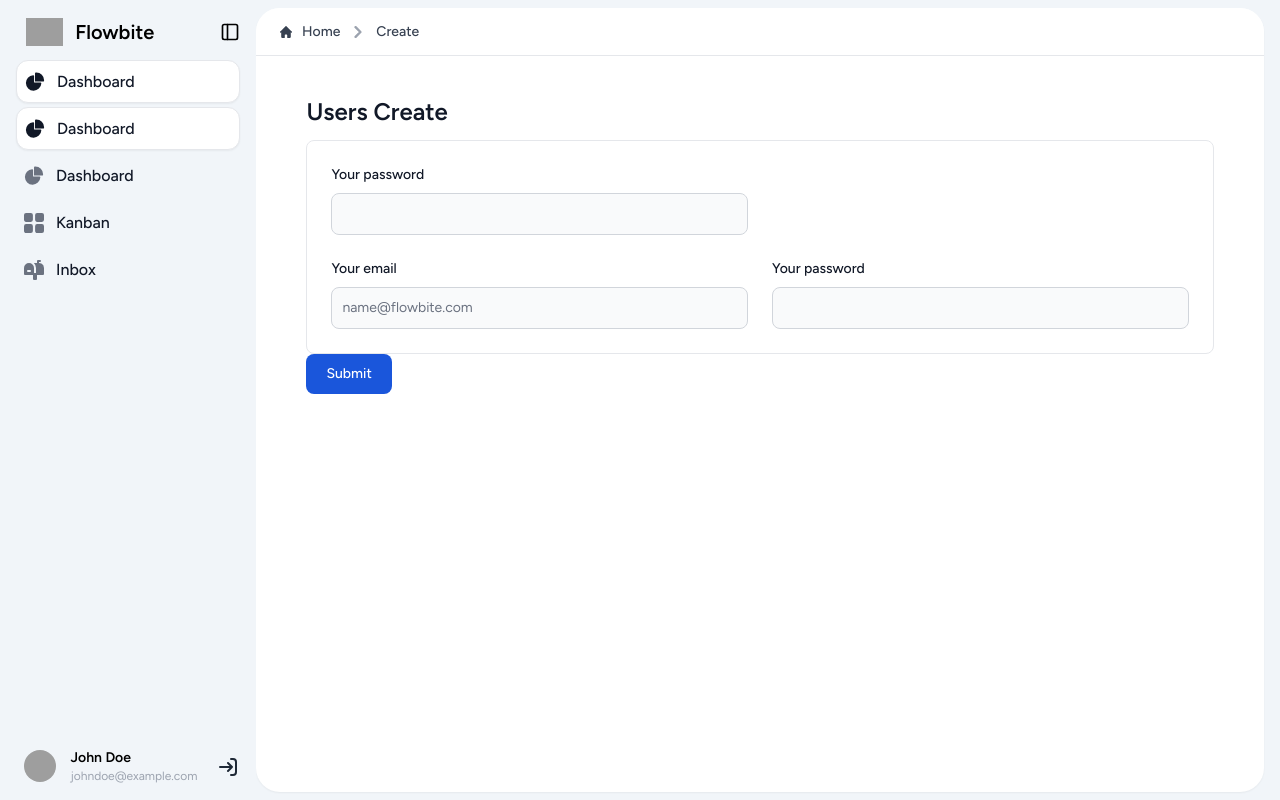
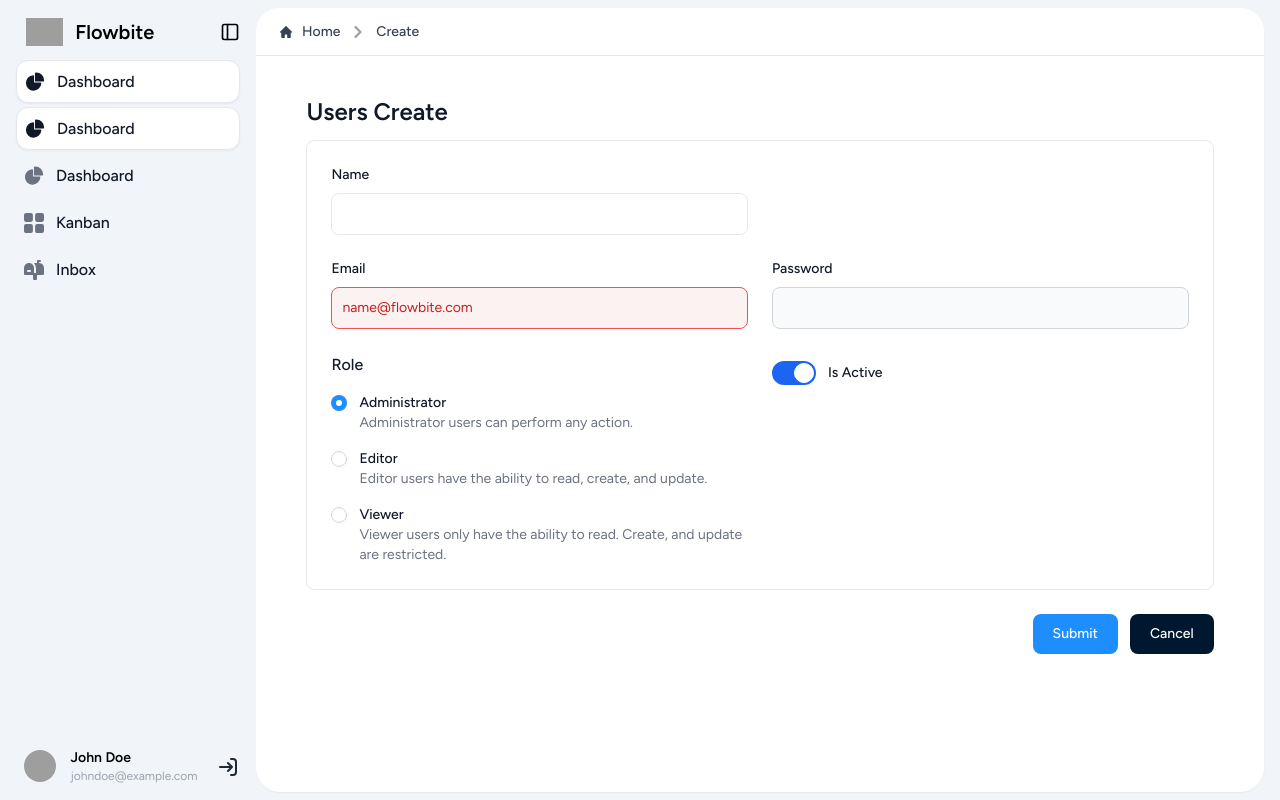
Before and after one commit to PhoneMyatKyaw-hmm/dashboard, a Laravel app: page /users/create in a window 1280 px wide. Run offline with Laravel 12, Linux system fonts and the light colour scheme; a user stored in the database is signed in; data comes from the database, SQL or seed files in the repository; style sheets or scripts are compiled from the project's sources; grey boxes are pictures that could not be loaded.

Commit message:
update user create page

```diff
--- a/resources/views/admin/users/create.blade.php
+++ b/resources/views/admin/users/create.blade.php
@@ -22,17 +22,84 @@
                     <div class="grid grid-cols-2 gap-6 p-6">
 
                         <div class="col-start-1">
-                            <label for="password" class="block mb-2 text-sm font-medium text-gray-900 dark:text-white">Your password</label>
+                            <label for="name" class="{{ $errors->get('name') ? 'text-red-700' : 'text-gray-900' }} block mb-2 text-sm font-medium">Name</label>
+                            <input type="name" id="name"
+                                    class="
+                                    {{-- {{ true ? 'bg-red-50 border-red-500 text-red-900 placeholder-red-700 focus:ring-red-500 focus:border-red-500' : 'bg-gray-50 border-gray-300 text-gray-900 focus:ring-primary focus:border-primary' }} --}}
+                                    border text-sm rounded-lg block w-full p-2.5 focus:ring-blue-500 focus:border-blue-500" required />
+                            @if ($errors->get('name'))
+                                <p class="mt-2 text-sm  text-red-600 ">
+                                    <span>{{ $errors->first('name') }}</span>
+                                </p>
+                            @endif
+                        </div>
+                        {{-- <div>
+                            <label for="username-error" class="block mb-2 text-sm font-medium text-red-700 dark:text-red-500">Your name</label>
+                            <input type="text" id="username-error" class="bg-red-50 border border-red-500 text-red-900 placeholder-red-700 text-sm rounded-lg focus:ring-red-500 dark:bg-gray-700 focus:border-red-500 block w-full p-2.5 dark:text-red-500 dark:placeholder-red-500 dark:border-red-500" placeholder="Bonnie Green">
+                            <p class="mt-2 text-sm text-red-600 dark:text-red-500"><span class="font-medium">Oops!</span> Username already taken!</p>
+                        </div> --}}
+
+                        <div class="col-start-1">
+                            <label for="email" class="block mb-2 text-sm font-medium text-gray-900 dark:text-white">Email</label>
+                            <input type="email" id="email"
+                                    class="
+                                    {{ true ? 'bg-red-50 border-red-500 text-red-900 placeholder-red-700 focus:ring-red-500 focus:border-red-500' : 'bg-gray-50 border-gray-300 text-gray-900 focus:ring-primary focus:border-primary' }}
+                                    text-sm rounded-lg block w-full p-2.5" placeholder="name@flowbite.com" required />
+                        </div>
+                        <div class="">
+                            <label for="password" class="block mb-2 text-sm font-medium text-gray-900 dark:text-white">Password</label>
                             <input type="password" id="password" class="bg-gray-50 border border-gray-300 text-gray-900 text-sm rounded-lg focus:ring-blue-500 focus:border-blue-500 block w-full p-2.5 dark:bg-gray-700 dark:border-gray-600 dark:placeholder-gray-400 dark:text-white dark:focus:ring-blue-500 dark:focus:border-blue-500" required />
                         </div>
+
                         <div class="col-start-1">
-                            <label for="email" class="block mb-2 text-sm font-medium text-gray-900 dark:text-white">Your email</label>
-                            <input type="email" id="email" class="bg-gray-50 border border-gray-300 text-gray-900 text-sm rounded-lg focus:ring-blue-500 focus:border-blue-500 block w-full p-2.5 dark:bg-gray-700 dark:border-gray-600 dark:placeholder-gray-400 dark:text-white dark:focus:ring-blue-500 dark:focus:border-blue-500" placeholder="name@flowbite.com" required />
+                            <div class="space-y-4">
+                              <h3 class="text-base font-medium text-gray-900 mb-4">Role</h3>
+
+                              <div class="space-y-4">
+                                <!-- Administrator Option -->
+                                <label class="flex items-start">
+                                  <div class="flex items-center h-5">
+                                    <input type="radio" name="role" checked class="h-4 w-4 text-primary border-gray-300 focus:ring-primary">
+                                  </div>
+                                  <div class="ml-3">
+                                    <span class="block text-sm font-medium text-gray-900">Administrator</span>
+                                    <span class="block text-sm text-gray-500">Administrator users can perform any action.</span>
+                                  </div>
+                                </label>
+
+                                <!-- Editor Option -->
+                                <label class="flex items-start">
+                                  <div class="flex items-center h-5">
+                                    <input type="radio" name="role" class="h-4 w-4 text-primary border-gray-300 focus:ring-primary">
+                                  </div>
+                                  <div class="ml-3">
+                                    <span class="block text-sm font-medium text-gray-900">Editor</span>
+                                    <span class="block text-sm text-gray-500">Editor users have the ability to read, create, and update.</span>
+                                  </div>
+                                </label>
+
+                                <!-- Viewer Option -->
+                                <label class="flex items-start">
+                                  <div class="flex items-center h-5">
+                                    <input type="radio" name="role" class="h-4 w-4 text-primary border-gray-300 focus:ring-primary">
+                                  </div>
+                                  <div class="ml-3">
+                                    <span class="block text-sm font-medium text-gray-900">Viewer</span>
+                                    <span class="block text-sm text-gray-500">Viewer users only have the ability to read. Create, and update are restricted.</span>
+                                  </div>
+                                </label>
+                              </div>
+                            </div>
                         </div>
-                        <div class="">
-                            <label for="password" class="block mb-2 text-sm font-medium text-gray-900 dark:text-white">Your password</label>
-                            <input type="password" id="password" class="bg-gray-50 border border-gray-300 text-gray-900 text-sm rounded-lg focus:ring-blue-500 focus:border-blue-500 block w-full p-2.5 dark:bg-gray-700 dark:border-gray-600 dark:placeholder-gray-400 dark:text-white dark:focus:ring-blue-500 dark:focus:border-blue-500" required />
+
+                        <div class="mt-2">
+                            <label class="inline-flex items-center cursor-pointer">
+                                <input type="checkbox" value="" class="sr-only peer" checked>
+                                <div class="relative w-11 h-6 bg-gray-200 rounded-full peer peer-focus:ring-4 peer-focus:ring-blue-300 dark:peer-focus:ring-blue-800 dark:bg-gray-700 peer-checked:after:translate-x-full rtl:peer-checked:after:-translate-x-full peer-checked:after:border-white after:content-[''] after:absolute after:top-0.5 after:start-[2px] after:bg-white after:border-gray-300 after:border after:rounded-full after:h-5 after:w-5 after:transition-all dark:border-gray-600 peer-checked:bg-blue-600 dark:peer-checked:bg-blue-600"></div>
+                                <span class="ms-3 text-sm font-medium text-gray-900 dark:text-gray-300">Is Active</span>
+                            </label>
                         </div>
+
                         {{-- <div class="flex items-start mb-5">
                             <div class="flex items-center h-5">
                                 <input id="remember" type="checkbox" value="" class="w-4 h-4 border border-gray-300 rounded-sm bg-gray-50 focus:ring-3 focus:ring-blue-300 dark:bg-gray-700 dark:border-gray-600 dark:focus:ring-blue-600 dark:ring-offset-gray-800 dark:focus:ring-offset-gray-800" required />
@@ -41,21 +108,12 @@
                         </div> --}}
                     </div>
                 </div>
-                <button type="submit" class="text-white bg-blue-700 hover:bg-blue-800 focus:ring-4 focus:outline-none focus:ring-blue-300 font-medium rounded-lg text-sm w-full sm:w-auto px-5 py-2.5 text-center dark:bg-blue-600 dark:hover:bg-blue-700 dark:focus:ring-blue-800">Submit</button>
+                <div class="flex mt-6 justify-end gap-3">
+                    <button type="submit" class="text-white bg-primary hover:bg-secondary focus:ring-4 focus:outline-none focus:ring-blue-300 font-medium rounded-lg text-sm w-full sm:w-auto px-5 py-2.5 text-center dark:bg-blue-600 dark:hover:bg-blue-700 dark:focus:ring-blue-800">Submit</button>
+                    <button type="submit" class="text-white bg-dark hover:bg-dark-secondary focus:ring-4 focus:outline-none focus:ring-blue-300 font-medium rounded-lg text-sm w-full sm:w-auto px-5 py-2.5 text-center dark:bg-blue-600 dark:hover:bg-blue-700 dark:focus:ring-blue-800">Cancel</button>
+                </div>
+
             </form>
-
-            {{-- <div class="max-w-sm p-6 bg-white border border-gray-200 rounded-lg shadow-sm dark:bg-gray-800 dark:border-gray-700">
-                <a href="#">
-                    <h5 class="mb-2 text-2xl font-bold tracking-tight text-gray-900 dark:text-white">Noteworthy technology acquisitions 2021</h5>
-                </a>
-                <p class="mb-3 font-normal text-gray-700 dark:text-gray-400">Here are the biggest enterprise technology acquisitions of 2021 so far, in reverse chronological order.</p>
-                <a href="#" class="inline-flex items-center px-3 py-2 text-sm font-medium text-center text-white bg-blue-700 rounded-lg hover:bg-blue-800 focus:ring-4 focus:outline-none focus:ring-blue-300 dark:bg-blue-600 dark:hover:bg-blue-700 dark:focus:ring-blue-800">
-                    Read more
-                    <svg class="rtl:rotate-180 w-3.5 h-3.5 ms-2" aria-hidden="true" xmlns="http://www.w3.org/2000/svg" fill="none" viewBox="0 0 14 10">
-                        <path stroke="currentColor" stroke-linecap="round" stroke-linejoin="round" stroke-width="2" d="M1 5h12m0 0L9 1m4 4L9 9"/>
-                    </svg>
-                </a>
-            </div> --}}
 
         </div>
 
```
